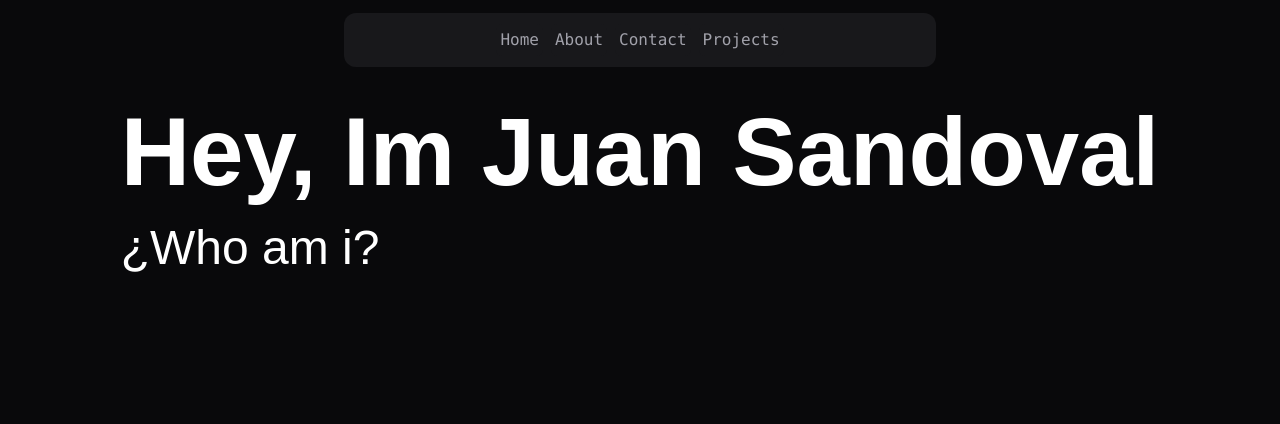
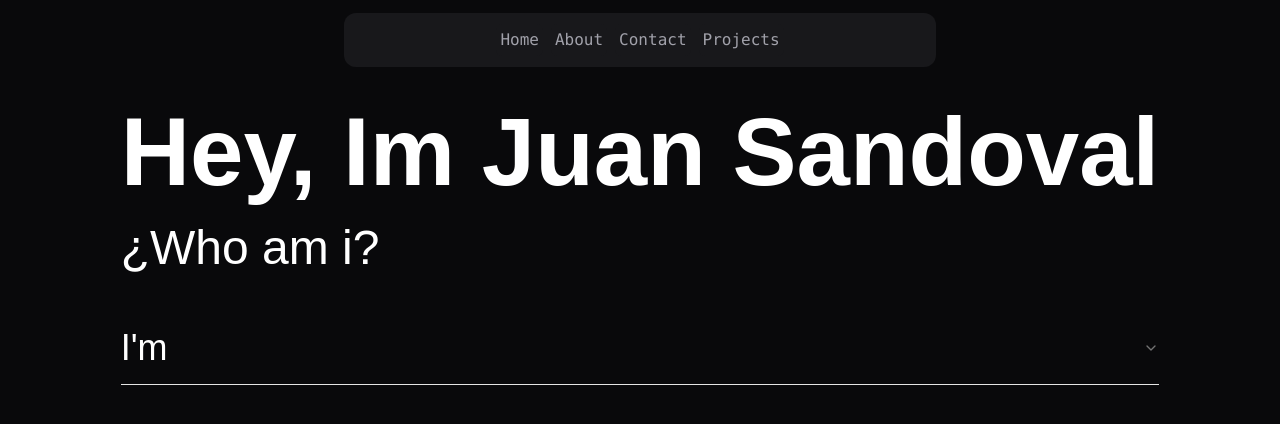
Before and after one commit to Dusuan/the-portfolio, a Next.js app: page / in a window 1280 px wide. Shown: the top 424 px of the page. Built offline with nearby package versions, Linux system fonts and the light colour scheme; what @mui/material-nextjs would draw is missing.

Commit message:
omw to make the about section

```diff
--- /dev/null
+++ b/src/app/myComponents/Me.tsx
@@ -0,0 +1,23 @@
+import {
+  Accordion,
+  AccordionContent,
+  AccordionItem,
+  AccordionTrigger,
+} from "@/components/ui/accordion";
+
+export default function Me() {
+  return (
+    <div className="mt-10">
+      <Accordion type="single" collapsible className="w-full">
+        <AccordionItem value="1">
+          <AccordionTrigger>I'm</AccordionTrigger>
+          <AccordionContent>
+            <div className="border-t border-b bg-zinc-500 border-gray-200 p-4">
+                <p className="text-gray-800 text-lg">I'm a software engineer</p>
+            </div>
+          </AccordionContent>
+        </AccordionItem>
+      </Accordion>
+    </div>
+  );
+}
--- a/src/app/myComponents/PrincipalHeader.tsx
+++ b/src/app/myComponents/PrincipalHeader.tsx
@@ -36,7 +36,7 @@ export default function PrincipalHeader({ Buttons }: NavigateButtons) {
       </div>
       <div className="md:hidden">
         <Drawer>
-          <DrawerTrigger>
+          <DrawerTrigger className="animate-bounce  active:bg-zinc-100 active:scale-95">
             <ChevronUp />
           </DrawerTrigger>
           <DrawerContent className="flex items-center bg-zinc-900 ">
--- a/src/app/page.tsx
+++ b/src/app/page.tsx
@@ -1,10 +1,12 @@
 import Image from "next/image";
+import Me from "@/app/myComponents/Me";
 import Intro from "@/app/myComponents/Intro";
 export default function Home() {
   return (
     <div className="m-6 flex justify-center items-center  bg-zinc-950 text-white">
       <div>
         <Intro></Intro>
+        <Me></Me>
       </div>
     </div>
   );
--- a/src/components/ui/accordion.tsx
+++ b/src/components/ui/accordion.tsx
@@ -28,7 +28,7 @@ const AccordionTrigger = React.forwardRef<
     <AccordionPrimitive.Trigger
       ref={ref}
       className={cn(
-        "flex flex-1 items-center justify-between py-4 text-sm font-medium transition-all hover:underline text-left [&[data-state=open]>svg]:rotate-180",
+        "flex flex-1 items-center justify-between py-4 text-4xl font-medium transition-all  text-left [&[data-state=open]>svg]:rotate-180",
         className
       )}
       {...props}
```
